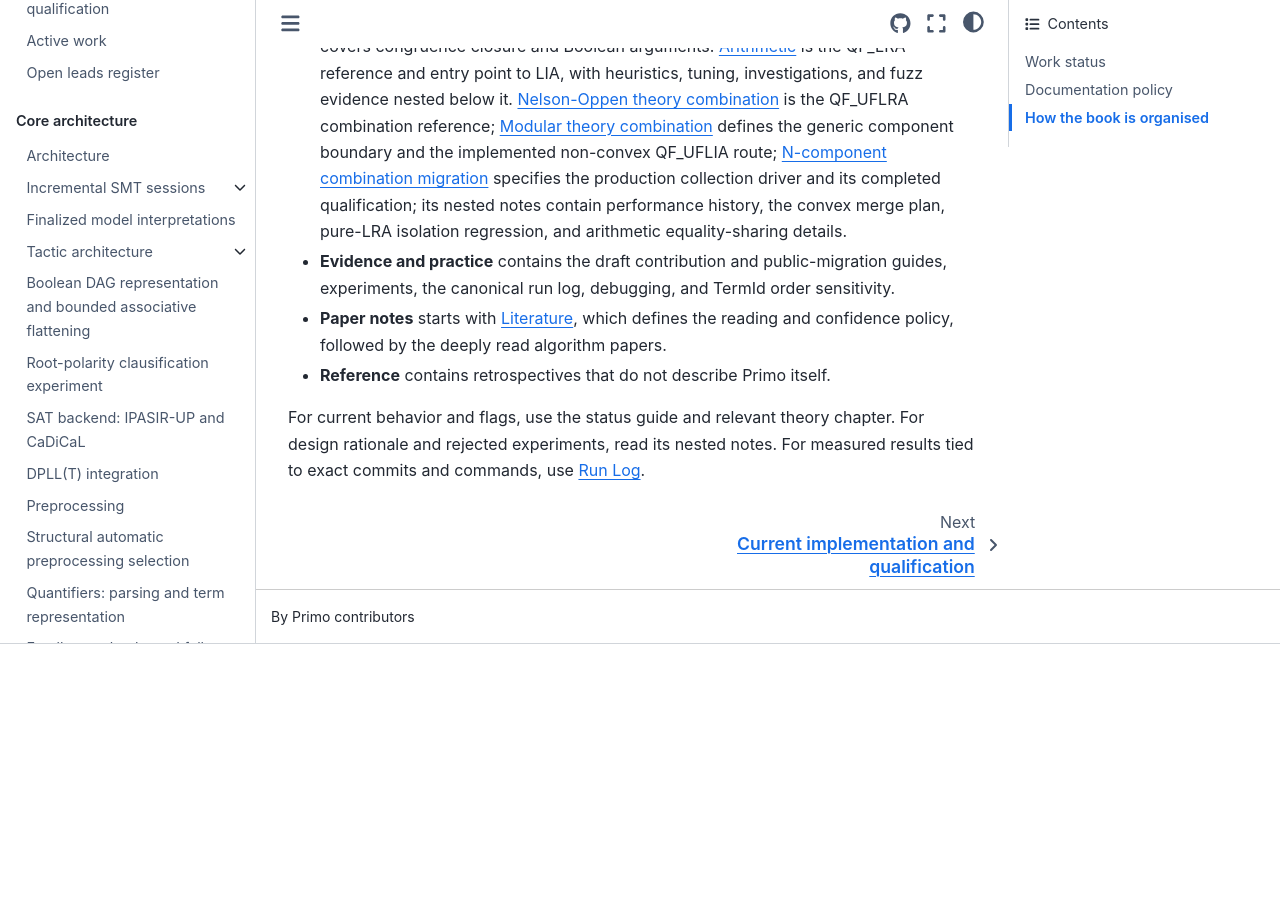
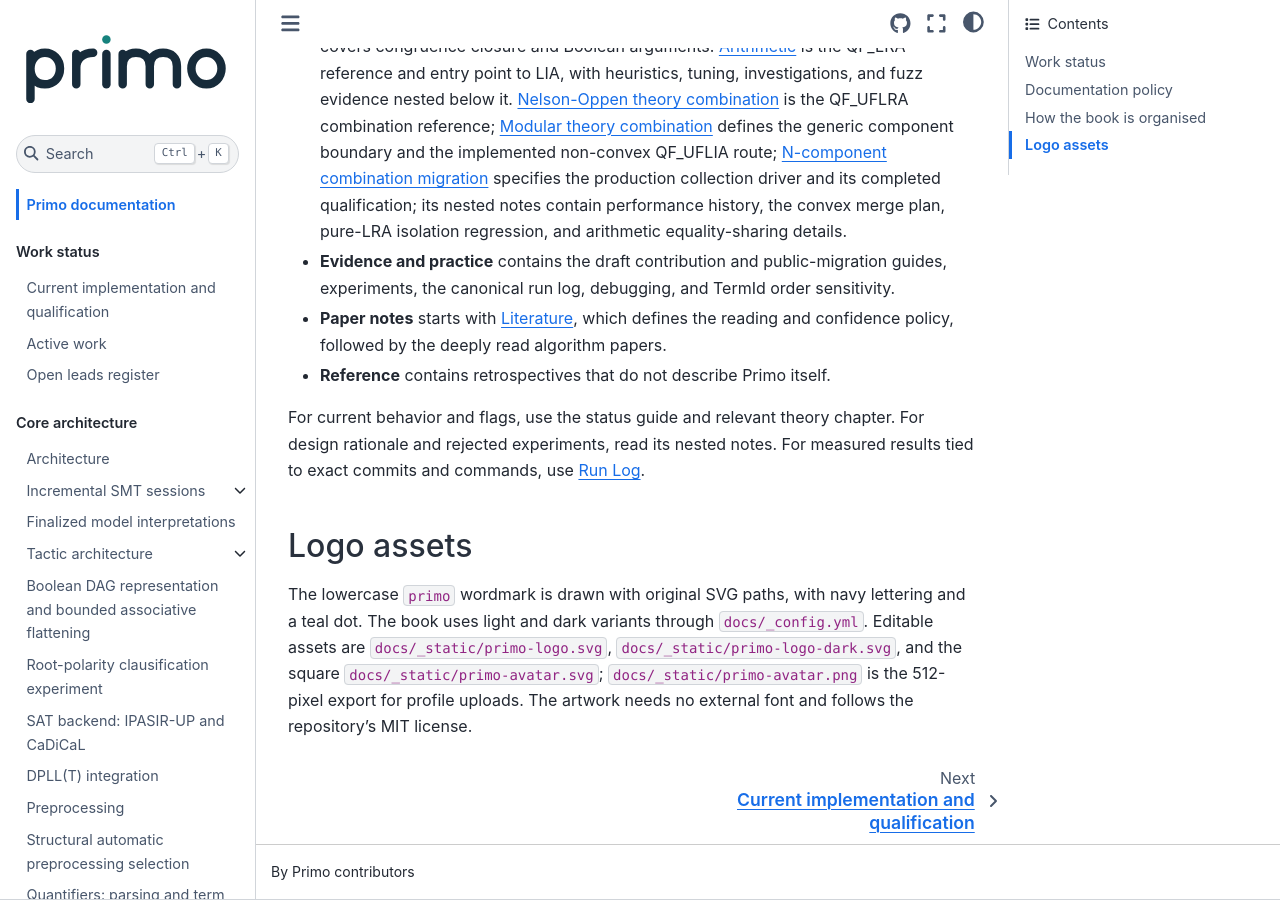
Before and after one commit to primo-solver/primo, a Jupyter Book: the page built from docs/index.md, in a window 1280 px wide and 900 px high, scrolled down 1763 px. Built offline with Jupyter Book 1.0.4 settings and Sphinx 7.4.7 and the Sphinx Book theme 1.1.4, drawn with Linux system fonts in a browser that asks for light colours; before the commit the page ends 2407 px from its top, so only the background shows below that.

Commit message:
Add a simple Primo wordmark and documentation logos

```diff
--- a/docs/_config.yml
+++ b/docs/_config.yml
@@ -1,6 +1,6 @@
 title: Primo Solver Notes
 author: Primo contributors
-logo: ""
+logo: _static/primo-logo.svg
 
 execute:
   execute_notebooks: "off"
@@ -36,5 +36,9 @@
     html_show_sourcelink: false
     html_theme_options:
       use_download_button: false
+      logo:
+        image_light: _static/primo-logo.svg
+        image_dark: _static/primo-logo-dark.svg
+        alt_text: Primo
     suppress_warnings:
       - myst.header
--- a/docs/index.md
+++ b/docs/index.md
@@ -71,3 +71,12 @@
 For current behavior and flags, use the status guide and relevant theory chapter. For
 design rationale and rejected experiments, read its nested notes. For measured
 results tied to exact commits and commands, use [](run-log.md).
+
+## Logo assets
+
+The lowercase `primo` wordmark is drawn with original SVG paths, with navy
+lettering and a teal dot. The book uses light and dark variants through
+`docs/_config.yml`. Editable assets are `docs/_static/primo-logo.svg`,
+`docs/_static/primo-logo-dark.svg`, and the square `docs/_static/primo-avatar.svg`;
+`docs/_static/primo-avatar.png` is the 512-pixel export for profile uploads.
+The artwork needs no external font and follows the repository's MIT license.
```
Also changed, not shown: docs/_static/primo-avatar.png (added), docs/_static/primo-avatar.svg (added), docs/_static/primo-logo-dark.svg (added), docs/_static/primo-logo.svg (added).
